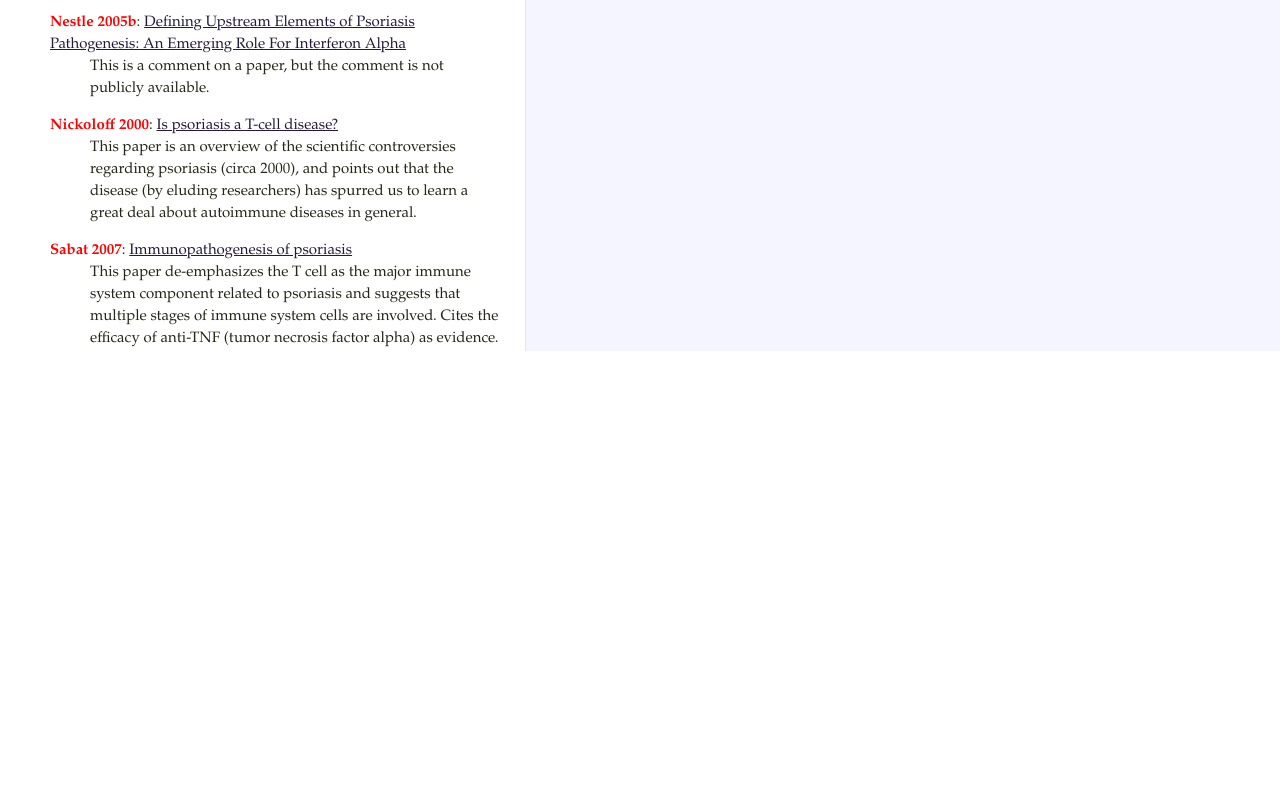
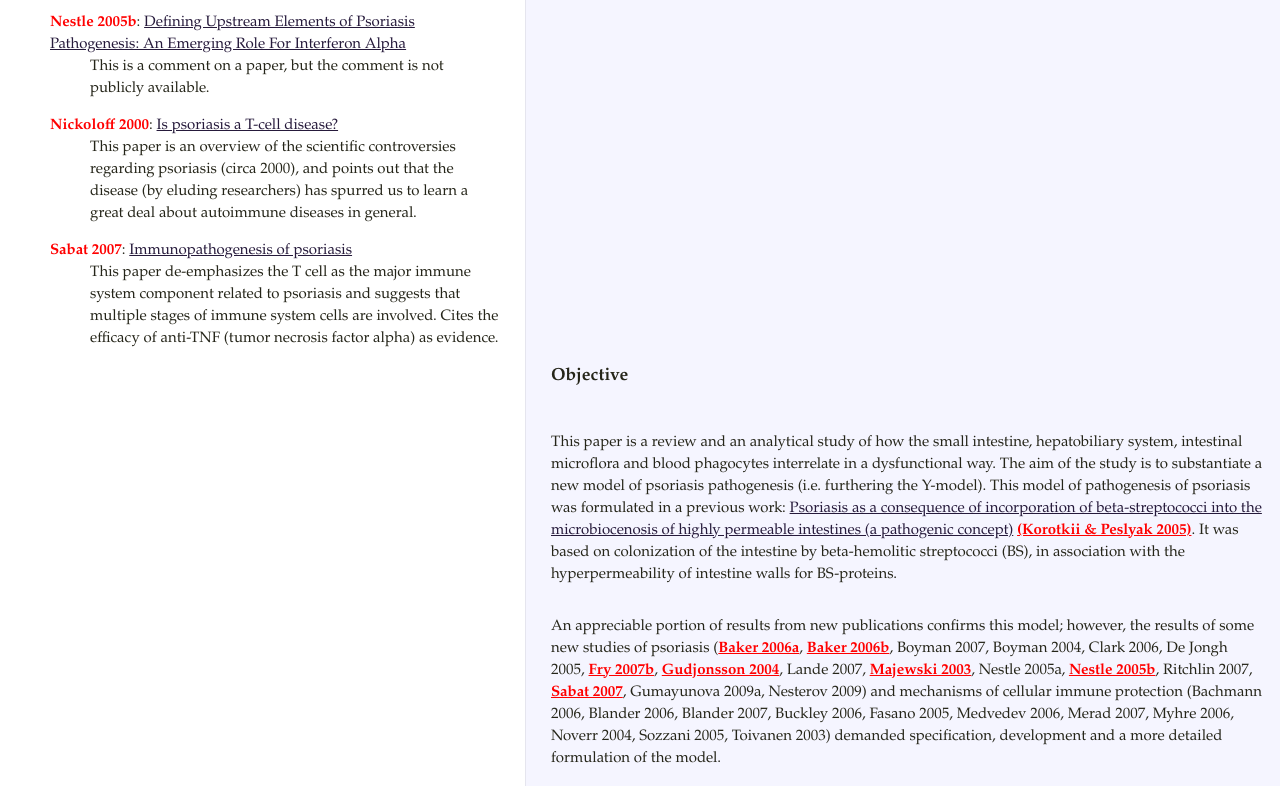
Before and after one commit to canadaduane/peslyak-psoriasis-paper, a plain HTML site: page Peslyak-P1.html in a window 1280 px wide. Shown: the part 3800-4586 px from the top of the page. Before the commit the page ends 4151 px from the top, so only its background shows below. Drawn offline with Linux system fonts and the light colour scheme.

Commit message:
Added Objective paragraph

```diff
--- a/Peslyak-P1.html
+++ b/Peslyak-P1.html
@@ -93,13 +93,13 @@
 				<dt><i>Khairutdinov 2007</i>: <a href="http://elibrary.ru/item.asp?id=9955704">Current views of immune mechanisms underlying the development of psoriasis</a></dt>
 				<dd>Original paper in Russian. It discusses the interaction between antigen-presenting cells, T-lymphocytes, and endothelial cells of skin vessels in the development of psoriatic rash. Special attention is given to the role of cytokines, chemokines, adhesion molecules, and growth factors. (From Google Translate).</dd>
 
-				<dt><i>Baker 2006a</i>: <a href="http://www.ncbi.nlm.nih.gov/pubmed/16493599">Peptidoglycan and peptidoglycan-specific Th1 cells in psoriatic skin lesions</a></dt>
+				<dt id="baker-2006a"><i>Baker 2006a</i>: <a href="http://www.ncbi.nlm.nih.gov/pubmed/16493599">Peptidoglycan and peptidoglycan-specific Th1 cells in psoriatic skin lesions</a></dt>
 				<dd>Strep cell walls are mostly made of peptidoglycan ("PG"), and based on research by this paper's authors, psoriatic skin cells have a higher percentage of PG than normal cells. In addition, the immune system's T cells are activated in both cases and triggers an attack on cells containing PG.</dd>
 
 				<dt><i>Baker 2003</i>: <a href="http://www.ncbi.nlm.nih.gov/pubmed/12950680">Selective response of dermal Th-1 cells to 20-50 kDa streptococcal cell-wall proteins in chronic plaque psoriasis</a></dt>
 				<dd>This paper precedes the previous Baker paper, and identifies the (psoriasis) body's apparent confusion and unfortunate tendency to attack both strep cells and skin cells with its T cells.</dd>
 
-				<dt><i>Fry 2007b</i>: <a href="http://www.ncbi.nlm.nih.gov/pubmed/18021899">Triggering psoriasis: the role of infections and medications</a></dt>
+				<dt id="fry-2007b"><i>Fry 2007b</i>: <a href="http://www.ncbi.nlm.nih.gov/pubmed/18021899">Triggering psoriasis: the role of infections and medications</a></dt>
 				<dd>"Psoriasis can be provoked or exacerbated by a variety of different environmental factors, particularly infections and drugs. Strong evidence exists for the induction of guttate psoriasis by a preceding tonsillar Streptococcus pyogenes infection, whereas disease exacerbation has been linked with skin and/or gut colonization by Staphylococcus aureus, Malassezia, and Candida albicans." The paper also lists drugs that have an aggravating effect (or that may be responsible for provoking the disease).</dd>
 
 				<dt id="gudjonsson-2004"><i>Gudjonsson 2004</i>: <a href="http://www.ncbi.nlm.nih.gov/pubmed/14678257">Immunopathogenic mechanisms in psoriasis</a></dt>
@@ -120,10 +120,10 @@
 				<dt><i>Baltabaev 2005</i>: <a href="http://www.mediasphera.ru/journals/vestnik/122/1458/">Psoriasis and metabolism of bile acids</a></dt>
 				<dd>Original paper in Russian. Measurements of bile acid in people with psoriasis. (I think it's saying that bile acid components aren't breaking down properly in psoratic patients. The consequence would be that bacteria [aka microflora] in the gut are allowed to grow with fewer controls.)</dd>
 
-				<dt><i>Korotkii &amp; Peslyak 2005</i>: <a href="http://www.psorias.info/NMP-10E.pdf">Psoriasis as a consequence of incorporation of beta-streptococci into the microbiocenosis of highly permeable intestines (a pathogenic concept)</a></dt>
+				<dt id="korotkii-2005"><i>Korotkii &amp; Peslyak 2005</i>: <a href="http://www.psorias.info/NMP-10E.pdf">Psoriasis as a consequence of incorporation of beta-streptococci into the microbiocenosis of highly permeable intestines (a pathogenic concept)</a></dt>
 				<dd>This paper (by the same author) forwards the theory that hyperpermeability of the small intestine to certain proteins, coupled with beta streptococci in the gut, causes psoriasis. A "microbiocenosis" is an ecosystem of bacteria or microflora.</dd>
 
-				<dt><i>Baker 2006b</i>: <a href="http://www.ncbi.nlm.nih.gov/pubmed/17045843">Peptidoglycan: a major aetiological factor for psoriasis?</a></dt>
+				<dt id="baker-2006b"><i>Baker 2006b</i>: <a href="http://www.ncbi.nlm.nih.gov/pubmed/17045843">Peptidoglycan: a major aetiological factor for psoriasis?</a></dt>
 				<dd>This paper identifies how the body's innate immune system is probably responsible (at least in part) for psoriasis. Specifically, it appears that the genetically inherited "problem genes" that are associated with psoriasis are part of the "Peptidoglycan" (PG) recognizers built into our cells. Peptidoglycan is an "enemy protein" most commonly found in the cell wall of foreign bacteria such as streptococci. So if the PG recognizers are not specifically tuned for PG, there's a chance the body can erroneously target its own cells, which have similar traits.</dd>
 
 				<dt><i>Bos 2005</i>: <a href="http://www.ncbi.nlm.nih.gov/pubmed/15948970">Psoriasis: dysregulation of innate immunity</a></dt>
@@ -138,22 +138,43 @@
 				<dt><i>Lowes 2007</i>: <a href="http://www.ncbi.nlm.nih.gov/pubmed/17314973">Pathogenesis and therapy of psoriasis</a></dt>
 				<dd>This paper is an overview of medical knowledge of psoriasis to date (2007).</dd>
 
-				<dt><i>Majewski 2003</i>: <a href="http://www.ncbi.nlm.nih.gov/pubmed/14714550">Possible involvement of epidermodysplasia verruciformis human papillomaviruses in the immunopathogenesis of psoriasis: a proposed hypothesis</a></dt>
+				<dt id="majewski-2003"><i>Majewski 2003</i>: <a href="http://www.ncbi.nlm.nih.gov/pubmed/14714550">Possible involvement of epidermodysplasia verruciformis human papillomaviruses in the immunopathogenesis of psoriasis: a proposed hypothesis</a></dt>
 				<dd>This paper introduces an interesting idea that implicates the EVHPV5 virus (which is normally benign). An increase in antibodies specific to EVHPV5 (which the psoriasis patients seem to produce) also cause skin cell growth ("proliferation").</dd>
 
-				<dt><i>Nestle 2005b</i>: <a href="http://www.ncbi.nlm.nih.gov/pubmed/16297178">Defining Upstream Elements of Psoriasis Pathogenesis: An Emerging Role For Interferon Alpha</a></dt>
+				<dt id="nestle-2005b"><i>Nestle 2005b</i>: <a href="http://www.ncbi.nlm.nih.gov/pubmed/16297178">Defining Upstream Elements of Psoriasis Pathogenesis: An Emerging Role For Interferon Alpha</a></dt>
 				<dd>This is a comment on a paper, but the comment is not publicly available.</dd>
 
 				<dt><i>Nickoloff 2000</i>: <a href="http://www.ncbi.nlm.nih.gov/pubmed/11016857">Is psoriasis a T-cell disease?</a></dt>
 				<dd>This paper is an overview of the scientific controversies regarding psoriasis (circa 2000), and points out that the disease (by eluding researchers) has spurred us to learn a great deal about autoimmune diseases in general.</dd>
 
-				<dt><i>Sabat 2007</i>: <a href="http://www.ncbi.nlm.nih.gov/pubmed/17845210">Immunopathogenesis of psoriasis</a></dt>
+				<dt id="sabat-2007"><i>Sabat 2007</i>: <a href="http://www.ncbi.nlm.nih.gov/pubmed/17845210">Immunopathogenesis of psoriasis</a></dt>
 				<dd>This paper de-emphasizes the T cell as the major immune system component related to psoriasis and suggests that multiple stages of immune system cells are involved. Cites the efficacy of anti-TNF (tumor necrosis factor alpha) as evidence.</dd>
 			</td>
 			<td class="code">
 				There is no uniform point of view on <a class="note" href="http://en.wikipedia.org/wiki/Etiology">etiology</a> and <a class="note" href="http://en.wikipedia.org/wiki/Pathogenesis">pathogenesis</a> of psoriasis. Researchers offer various models (<a class="note" href="http://www.mediasphera.ru/journals/vestnik/122/1458/">Baltabaev 2005</a>, <a class="note" href="http://www.psorias.info/NMP-10E.pdf">Korotkii &amp; Peslyak 2005</a>, Khardikova 2000, <a class="note" href="#baker-2000">Baker 2000</a>, <a class="note" href="http://www.ncbi.nlm.nih.gov/pubmed/17045843">Baker 2006b</a>, <a class="note" href="http://www.ncbi.nlm.nih.gov/pubmed/15948970">Bos 2005</a>, <a class="note" href="http://www.ncbi.nlm.nih.gov/pubmed/18587106">Danilenko 2008</a>, <a href="#gudjonsson-2004">Gudjonsson 2004</a>, <a class="note" href="http://www.ncbi.nlm.nih.gov/pubmed/14643904">Gyurcsovics 2003</a>, <a class="note" href="#iizuka-2004">Iizuka 2004</a>, <a class="note" href="http://www.ncbi.nlm.nih.gov/pubmed/17314973">Lowes 2007</a>, <a class="note" href="http://www.ncbi.nlm.nih.gov/pubmed/14714550">Majewski 2003</a>, <a class="note" href="http://www.ncbi.nlm.nih.gov/pubmed/16297178">Nestle 2005b</a>, <a class="note" href="http://www.ncbi.nlm.nih.gov/pubmed/11016857">Nickoloff 2000</a>, <a class="note" href="http://www.ncbi.nlm.nih.gov/pubmed/17845210">Sabat 2007</a>).
 			</td>
 		</tr>
+		<tr id='objective'>
+			<td class="docs"></td>
+			<td class="code">
+				<h3>Objective</h3>
+			</td>
+		</tr>
+		<tr id='section-6'>
+			<td class="docs">
+			</td>
+			<td class="code">
+				This paper is a review and an analytical study of how the small intestine, hepatobiliary system, intestinal microflora and blood phagocytes interrelate in a dysfunctional way. The aim of the study is to substantiate a new model of psoriasis pathogenesis (i.e. furthering the Y-model). This model of pathogenesis of psoriasis was formulated in a previous work: <a href="http://www.psorias.info/NMP-10E.pdf">Psoriasis as a consequence of incorporation of beta-streptococci into the microbiocenosis of highly permeable intestines (a pathogenic concept)</a> <a class="note" href="#korotkii-2005">(Korotkii & Peslyak 2005)</a>. It was based on colonization of the intestine by beta-hemolitic streptococci (BS), in association with the hyperpermeability of intestine walls for BS-proteins.
+			</td>
+		</tr>
+		<tr id='section-7'>
+			<td class="docs">
+			</td>
+			<td class="code">
+				An appreciable portion of results from new publications confirms this model; however, the results of some new studies of psoriasis (<a class="note" href="#baker-2006a">Baker 2006a</a>, <a class="note" href="#baker-2006b">Baker 2006b</a>, Boyman 2007, Boyman 2004, Clark 2006, De Jongh 2005, <a class="note" href="#fry-2007b">Fry 2007b</a>, <a class="note" href="#gudjonsson-2004">Gudjonsson 2004</a>, Lande 2007, <a class="note" href="#majewski-2003">Majewski 2003</a>, Nestle 2005a, <a class="note" href="#nestle-2005b">Nestle 2005b</a>, Ritchlin 2007, <a class="note" href="#sabat-2007">Sabat 2007</a>, Gumayunova 2009a, Nesterov 2009) and mechanisms of cellular immune protection (Bachmann 2006, Blander 2006, Blander 2007, Buckley 2006, Fasano 2005, Medvedev 2006, Merad 2007, Myhre 2006, Noverr 2004, Sozzani 2005, Toivanen 2003) demanded specification, development and a more detailed formulation of the model.
+			</td>
+		</tr>
+
 	</tbody>
 	</table>
 </body>
```
